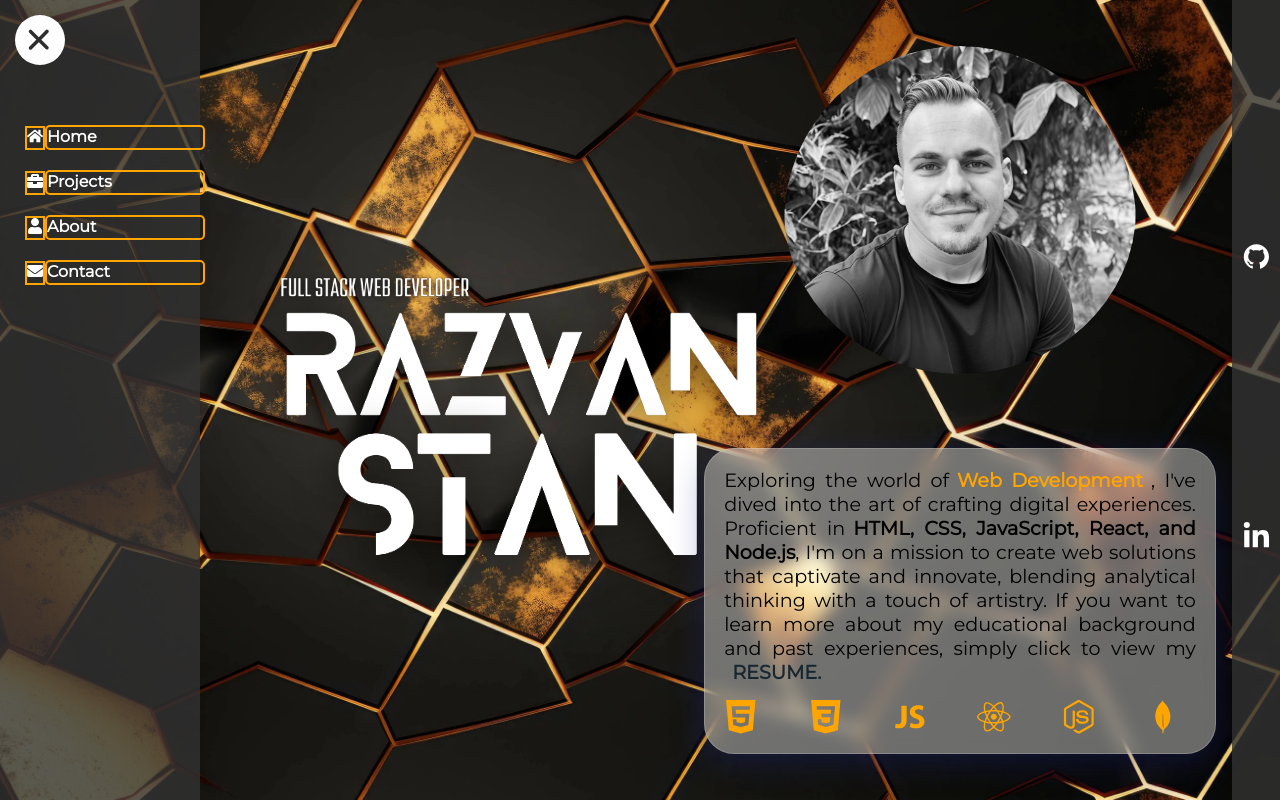
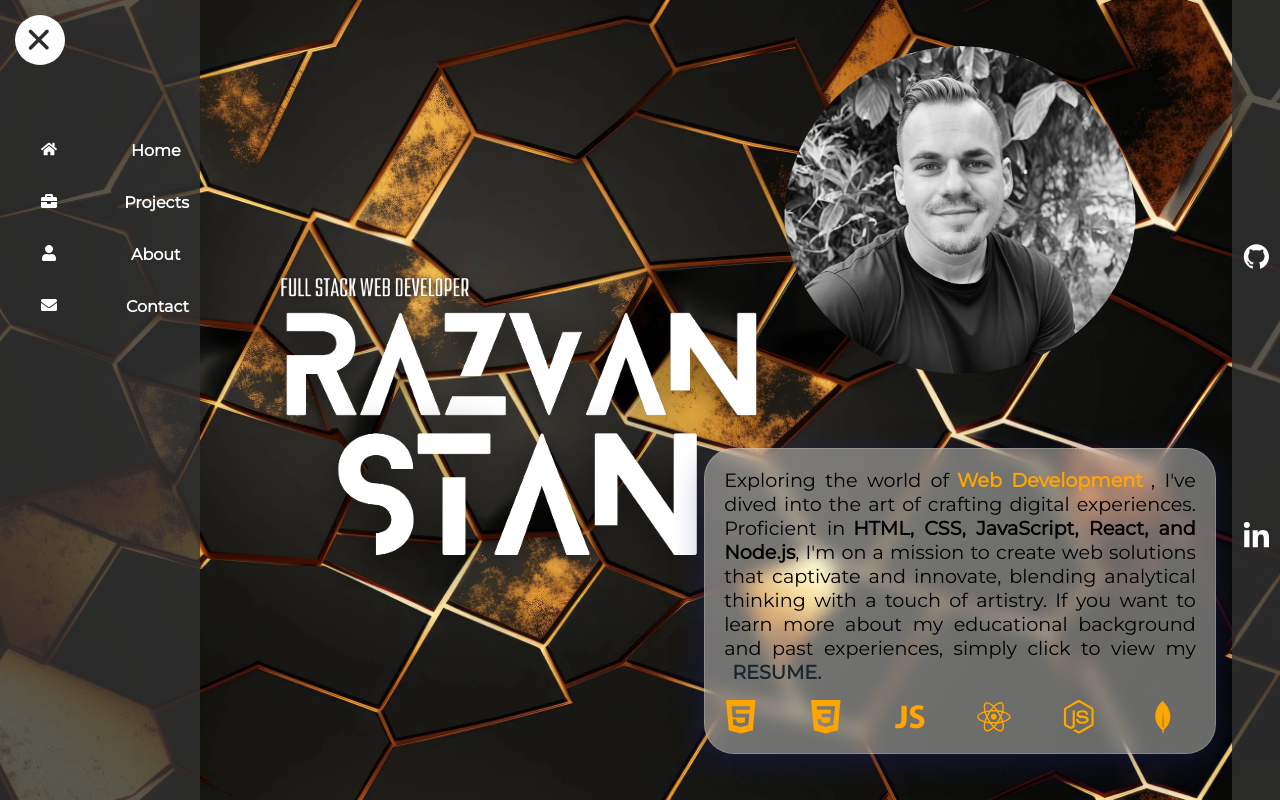
Before and after one commit to rasvanstan/portfolio, a React (Vite) app: page / in a window 1280 px wide. Both pictures are taken after a click on the button 40 px from the left and 40 px from the top of the page. Built offline with nearby package versions, Linux system fonts and the light colour scheme.

Commit message:
more style to the dropdown menu

```diff
--- a/src/components/MenuItem.jsx
+++ b/src/components/MenuItem.jsx
@@ -18,11 +18,11 @@ const variants = {
  }
 };
 
-const colors = ["#FFA500", "#D309E1", "#9C1AFF", "#7700FF", "#4400FF"];
+const colors = ["#FFA500"];
 
 const MenuItem = ({ path, text, icon }) => { // Add icon prop here
  const navigate = useNavigate(); // Use useNavigate hook
- const style = { border: `2px solid ${colors[0]}` }; // Assuming a single color for simplicity
+//  const style = { border: `2px solid ${colors[0]}` }; // Assuming a single color for simplicity
 
  const handleClick = () => {
     navigate(path); // Navigate to the specified path
@@ -35,10 +35,10 @@ const MenuItem = ({ path, text, icon }) => { // Add icon prop here
       whileTap={{ scale: 0.95 }}
       onClick={handleClick} // Handle onClick event
     >
-      <div className="icon-placeholder" style={style}>
+      <div className="icon-placeholder">
         {icon} {/* Render the icon */}
       </div>
-      <div className="text-placeholder" style={style}>
+      <div className="text-placeholder">
         {text}
       </div>
     </motion.li>
--- a/src/styles/DropDownMenu.css
+++ b/src/styles/DropDownMenu.css
@@ -79,23 +79,16 @@
     cursor: pointer;
   }
 
-  /* .icon-placeholder {
-    width: 40px;
-    height: 40px;
-    border-radius: 50%;
-    flex: 40px 0;
-    margin-right: 20px;
-  } */
 
-  .text-placeholder {
+  .icon-placeholder , .text-placeholder {
     border-radius: 5px;
     width: 300px;
     height: 25px;
-    flex: 1;
     font-weight: 900;
+    padding:1rem;
   }
 
-  .refresh {
+  /* .refresh {
     padding: 10px;
     position: absolute;
     background: rgba(0, 0, 0, 0.4);
@@ -109,7 +102,7 @@
     align-items: center;
     cursor: pointer;
   }
-
+   */
 
 
 .toggle-menu {
```
